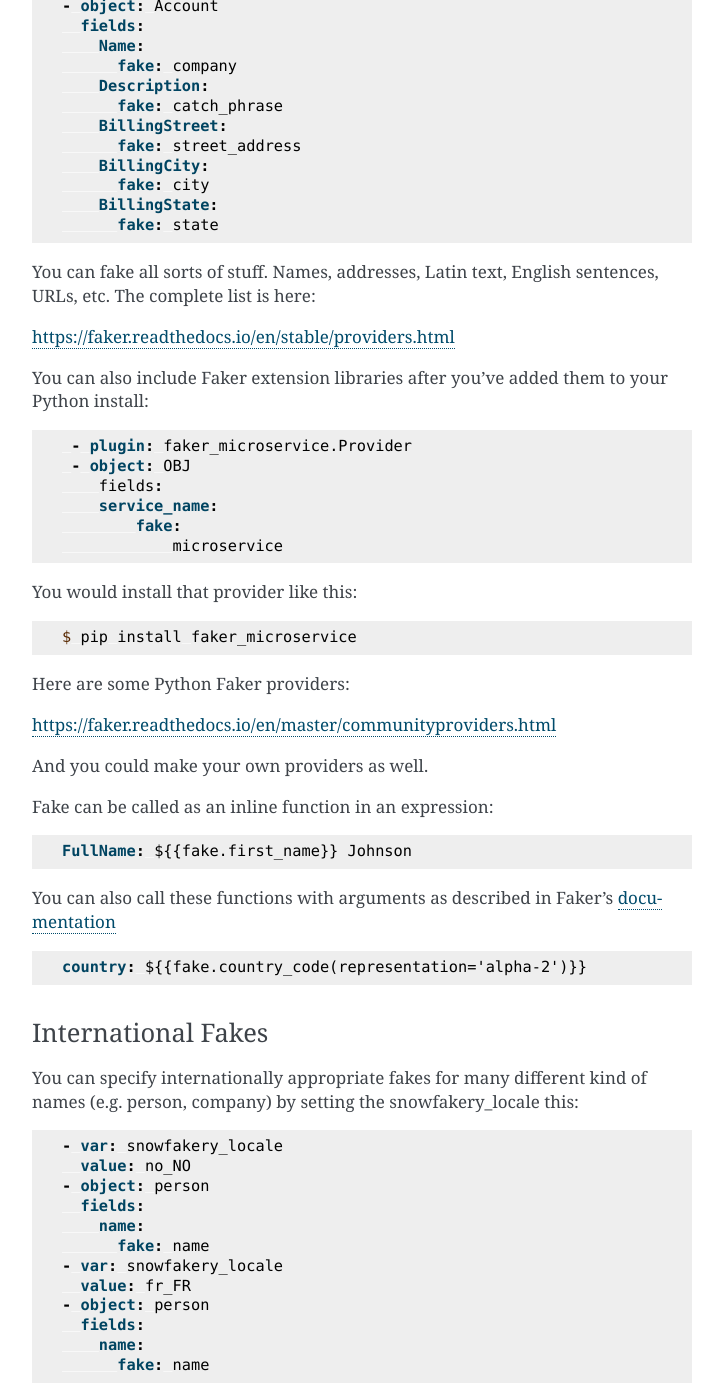
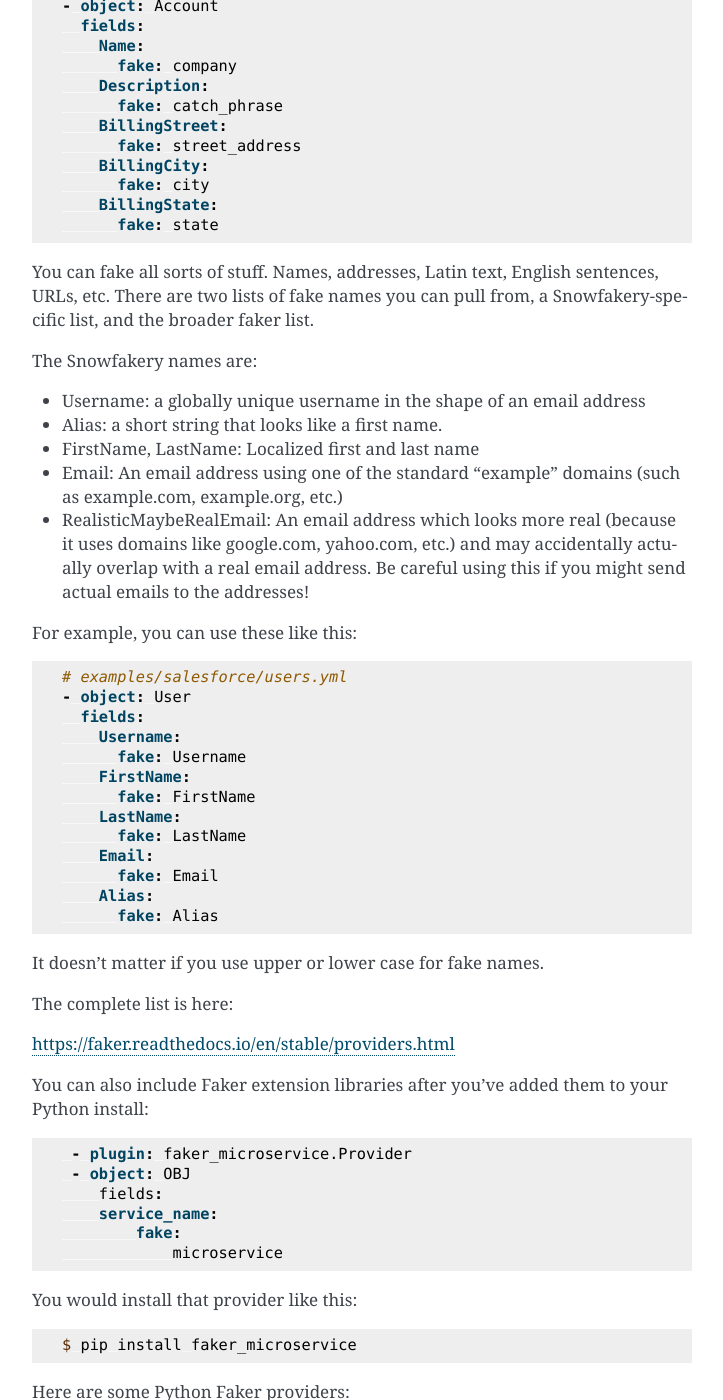
Before and after one commit to SFDO-Tooling/Snowfakery, a Sphinx documentation site: the page built from docs/index.md, in a window 1280 px wide and 1400 px high, scrolled down 11968 px. Shown: the whole window, without its empty margins (388-1111 px from the left). Built offline with Sphinx 7.4.7, drawn with Linux system fonts in a browser that asks for light colours.

Commit message:
Docs/example for new Fake stuff

````diff
--- a/docs/index.md
+++ b/docs/index.md
@@ -551,7 +551,46 @@ Generate fake data using functions from the [faker](https://github.com/joke2k/fa
       fake: state
 ```
 
-You can fake all sorts of stuff. Names, addresses, Latin text, English sentences, URLs, etc. The complete list is here:
+You can fake all sorts of stuff. Names, addresses, Latin text, English sentences, URLs, etc. There are two lists of fake names you can pull from, a Snowfakery-specific list,
+and the broader faker list.
+
+The Snowfakery names are:
+
+- Username: a globally unique username in the shape of an email address
+
+- Alias: a short string that looks like a first name.
+
+- FirstName, LastName: Localized first and last name
+
+- Email: An email address using one of the standard "example" domains (such as example.com, example.org, etc.)
+
+- RealisticMaybeRealEmail: An email address which looks
+more real (because it uses domains like google.com,
+yahoo.com, etc.) and may accidentally actually overlap
+with a real email address. Be careful using this if
+you might send actual emails to the addresses!
+
+For example, you can use these like this:
+
+```yaml
+# examples/salesforce/users.yml
+- object: User
+  fields:
+    Username:
+      fake: Username
+    FirstName:
+      fake: FirstName
+    LastName:
+      fake: LastName
+    Email:
+      fake: Email
+    Alias:
+      fake: Alias
+```
+
+It doesn't matter if you use upper or lower case for fake names.
+
+The complete list is here:
 
 <https://faker.readthedocs.io/en/stable/providers.html>
 
````
Also changed, not shown: 2 other files.
